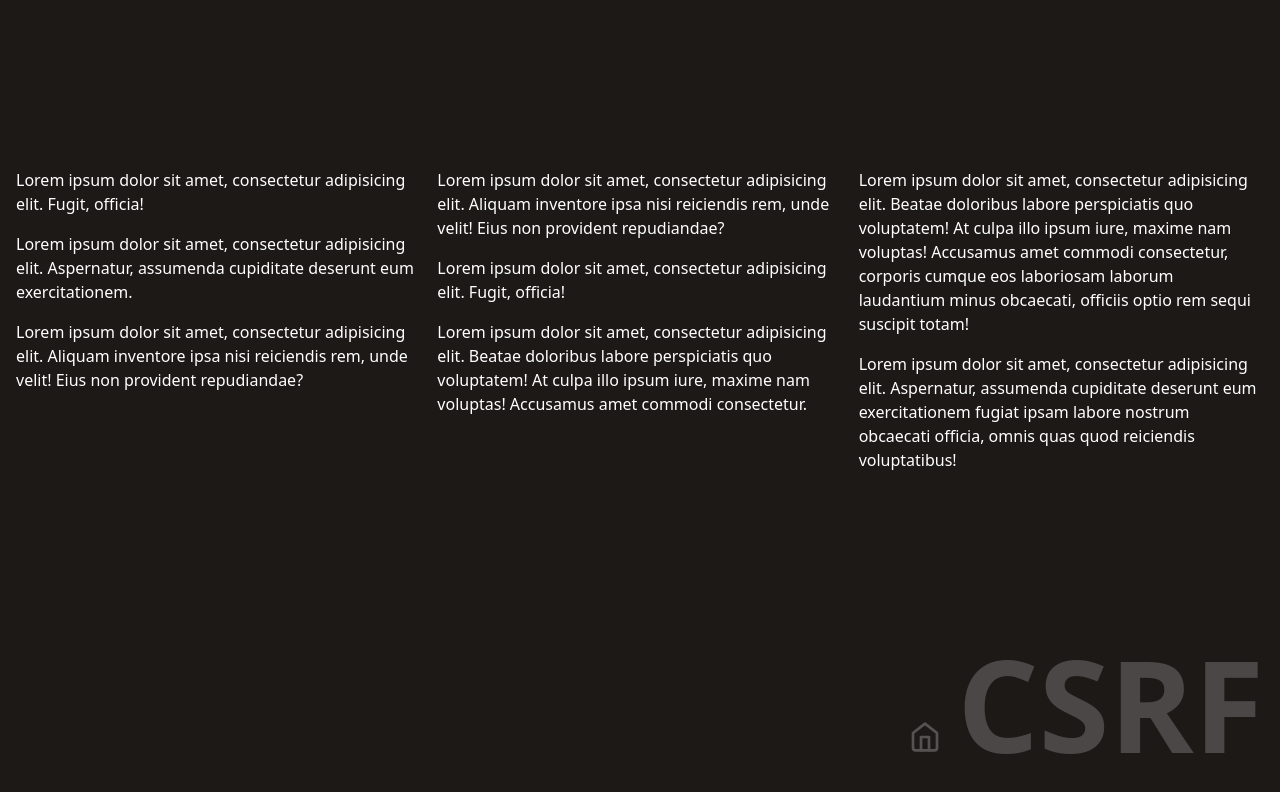
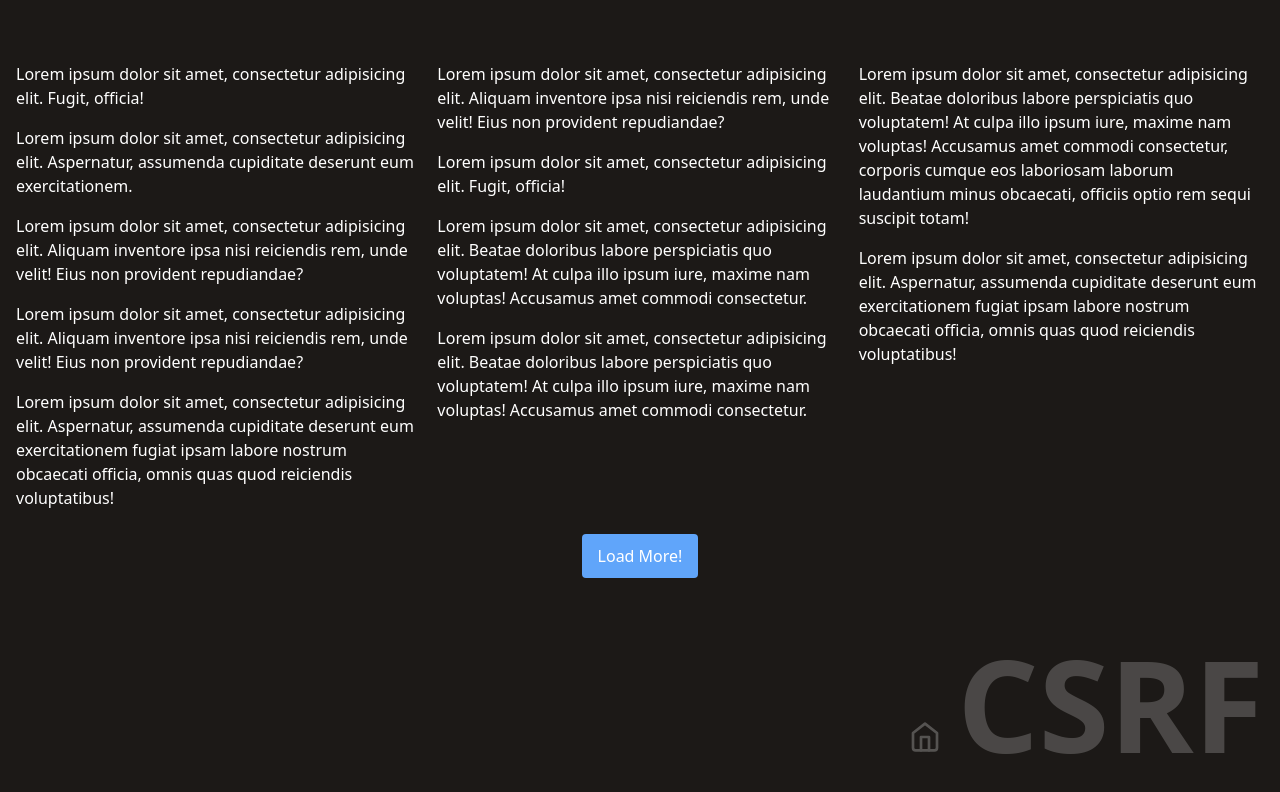
Before and after one commit to mbishram/jwt-local-variable-attacks, a Next.js app: page /csrf in a window 1280 px wide. Shown: the top 792 px of the page. Built offline with nearby package versions, Linux system fonts and the light colour scheme; no server answers.

Commit message:
Add /cats api

```diff
--- a/src/constants/tailwind-breakpoints.ts
+++ b/src/constants/ui.contants.ts
@@ -1,3 +1,5 @@
+export type TailwindBreakpointsKey = keyof typeof TAILWIND_BREAKPOINTS;
+
 // When changing breakpoints, update "tailwind.config.js" screens too.
 export const TAILWIND_BREAKPOINTS = {
   sm: "640px",
@@ -5,5 +7,3 @@ export const TAILWIND_BREAKPOINTS = {
   lg: "1024px",
   xl: "1280px",
 };
-
-export type TailwindBreakpointsKey = keyof typeof TAILWIND_BREAKPOINTS;
--- a/src/libs/api/cats.api.ts
+++ b/src/libs/api/cats.api.ts
@@ -1,10 +1,25 @@
 import { NextApiRequest, NextApiResponse } from "next";
 import { catsHTTPInstance } from "@/libs/crud/instances.crud";
+import { NextJsonModels } from "@/models/next-json.models";
+import { CatsModels } from "@/models/cats.models";
 
 export async function getCats(req: NextApiRequest, res: NextApiResponse) {
   const LIMIT = 10;
-  // TODO: Change this to the real api
   const { data } = await catsHTTPInstance.get(`/images/search?limit=${LIMIT}`);
-  console.log("_TST", data);
-  return res.json(200);
+
+  if (!data) {
+    return res
+      .status(500)
+      .json(
+        new NextJsonModels({ success: false, message: "Something went wrong!" })
+      );
+  }
+
+  return res.status(200).json(
+    new NextJsonModels<CatsModels[]>({
+      success: true,
+      message: "Fetch success!",
+      data: data,
+    })
+  );
 }
--- a/src/libs/utils/http.utils.ts
+++ b/src/libs/utils/http.utils.ts
@@ -1,4 +1,4 @@
-import { NextJSON } from "@/models/next-json";
+import { NextJsonModels } from "@/models/next-json.models";
 import { NextApiRequest, NextApiResponse } from "next";
 
 export type InvalidMethodOptions = { allowMethod: string[] };
@@ -12,7 +12,7 @@ export const invalidMethod = (
   const { allowMethod } = options;
   res.setHeader("Access-Control-Allow-Methods", allowMethod || "*");
   return res.status(405).json(
-    new NextJSON({
+    new NextJsonModels({
       success: false,
       message: `Method ${method} Not Allowed`,
     })
--- a/src/libs/utils/page.utils.ts
+++ b/src/libs/utils/page.utils.ts
@@ -1,7 +1,7 @@
 import {
   TAILWIND_BREAKPOINTS,
   TailwindBreakpointsKey,
-} from "@/constants/tailwind-breakpoints";
+} from "@/constants/ui.contants";
 
 export function getPageTitle(pageName?: string) {
   return (
--- /dev/null
+++ b/src/models/cats.models.ts
@@ -0,0 +1 @@
+export type CatsModels = { id: string; url: string };
--- a/src/models/next-json.ts
+++ b/src/models/next-json.models.ts
@@ -1,9 +1,9 @@
-export class NextJSON<Data> {
+export class NextJsonModels<Data> {
   success: boolean;
   message: string;
   data?: Data;
 
-  constructor(data: NextJSON<Data>) {
+  constructor(data: NextJsonModels<Data>) {
     this.success = data.success;
     this.message = data.message;
     this.data = data?.data;
--- a/src/pages/api/cats.tsx
+++ b/src/pages/api/cats.tsx
@@ -1,5 +1,5 @@
 import { NextApiRequest, NextApiResponse } from "next";
-import { FETCH_METHODS } from "@/constants/fetch-methods";
+import { FETCH_METHODS } from "@/constants/http.contants";
 import { invalidMethod } from "@/libs/utils/http.utils";
 import { getCats } from "@/libs/api/cats.api";
 
--- a/src/pages/csrf.tsx
+++ b/src/pages/csrf.tsx
@@ -1,21 +1,31 @@
 import { NextPage } from "next";
 import { MainLayout } from "@/components/layouts/MainLayout";
-import useSWRInfinite from "swr/infinite";
 import { CSRFMasonry } from "@/components/ui/CSRFMasonry";
+import useSWR from "swr";
 import { GET_CATS } from "@/libs/crud/cats.crud";
+import { useEffect, useState } from "react";
+import { NextJsonModels } from "@/models/next-json.models";
+import { CatsModels } from "@/models/cats.models";
+import { Button } from "@/components/ui/Button";
 
 const CSRF: NextPage = () => {
-  // TODO: implement swr, httpInstance - GET_CATS - cats.crud.ts
-  const { data, error, isValidating, mutate, size, setSize } = useSWRInfinite(
-    (index) => {
-      console.log("_TST", index);
-      // cats + index for pagination
-      return GET_CATS;
+  const [pictureOfCats, setPictureOfCats] = useState<CatsModels[]>([]);
+  const { data, isValidating, mutate } = useSWR<NextJsonModels<CatsModels[]>>(
+    GET_CATS,
+    {
+      revalidateOnFocus: false,
+      revalidateOnReconnect: false,
+      revalidateIfStale: false,
     }
   );
 
+  useEffect(() => {
+    setPictureOfCats([...pictureOfCats, ...(data?.data || [])]);
+  }, [data]);
+
   return (
     <MainLayout title="CSRF">
+      {!(pictureOfCats.length === 0 && isValidating) ? (
         <CSRFMasonry>
           <div>
             Lorem ipsum dolor sit amet, consectetur adipisicing elit. Fugit,
@@ -34,8 +44,8 @@ const CSRF: NextPage = () => {
             officiis optio rem sequi suscipit totam!
           </div>
           <div>
-          Lorem ipsum dolor sit amet, consectetur adipisicing elit. Aspernatur,
-          assumenda cupiditate deserunt eum exercitationem.
+            Lorem ipsum dolor sit amet, consectetur adipisicing elit.
+            Aspernatur, assumenda cupiditate deserunt eum exercitationem.
           </div>
           <div>
             Lorem ipsum dolor sit amet, consectetur adipisicing elit. Fugit,
@@ -52,11 +62,36 @@ const CSRF: NextPage = () => {
             iure, maxime nam voluptas! Accusamus amet commodi consectetur.
           </div>
           <div>
-          Lorem ipsum dolor sit amet, consectetur adipisicing elit. Aspernatur,
-          assumenda cupiditate deserunt eum exercitationem fugiat ipsam labore
-          nostrum obcaecati officia, omnis quas quod reiciendis voluptatibus!
+            Lorem ipsum dolor sit amet, consectetur adipisicing elit.
+            Aspernatur, assumenda cupiditate deserunt eum exercitationem fugiat
+            ipsam labore nostrum obcaecati officia, omnis quas quod reiciendis
+            voluptatibus!
+          </div>
+          <div>
+            Lorem ipsum dolor sit amet, consectetur adipisicing elit. Aliquam
+            inventore ipsa nisi reiciendis rem, unde velit! Eius non provident
+            repudiandae?
+          </div>
+          <div>
+            Lorem ipsum dolor sit amet, consectetur adipisicing elit. Beatae
+            doloribus labore perspiciatis quo voluptatem! At culpa illo ipsum
+            iure, maxime nam voluptas! Accusamus amet commodi consectetur.
+          </div>
+          <div>
+            Lorem ipsum dolor sit amet, consectetur adipisicing elit.
+            Aspernatur, assumenda cupiditate deserunt eum exercitationem fugiat
+            ipsam labore nostrum obcaecati officia, omnis quas quod reiciendis
+            voluptatibus!
           </div>
         </CSRFMasonry>
+      ) : (
+        <p>Your cats are on it's way...</p>
+      )}
+      <div className="text-center mt-6">
+        <Button className="sm:w-auto w-full" onClick={() => mutate()}>
+          {isValidating ? "Loading..." : "Load More!"}
+        </Button>
+      </div>
     </MainLayout>
   );
 };
--- a/tailwind.config.js
+++ b/tailwind.config.js
@@ -4,7 +4,7 @@ const colors = require("tailwindcss/colors");
 module.exports = {
   content: ["./src/**/*.{js,ts,jsx,tsx}"],
   theme: {
-    // When changing screens, update "./src/constants/tailwind-breakpoints" TAILWIND_BREAKPOINTS too.
+    // When changing screens, update "./src/constants/ui.constants" TAILWIND_BREAKPOINTS too.
     screens: {
       sm: "640px",
       md: "768px",
@@ -15,6 +15,9 @@ module.exports = {
       colors: {
         primary: colors.blue["400"],
       },
+      minHeight: {
+        "44px": "44px",
+      },
     },
   },
   plugins: [],
```
Also changed, not shown: src/constants/http.contants.ts (renamed from src/constants/fetch-methods.ts). Lines whose indentation alone changed are shown as unchanged.
